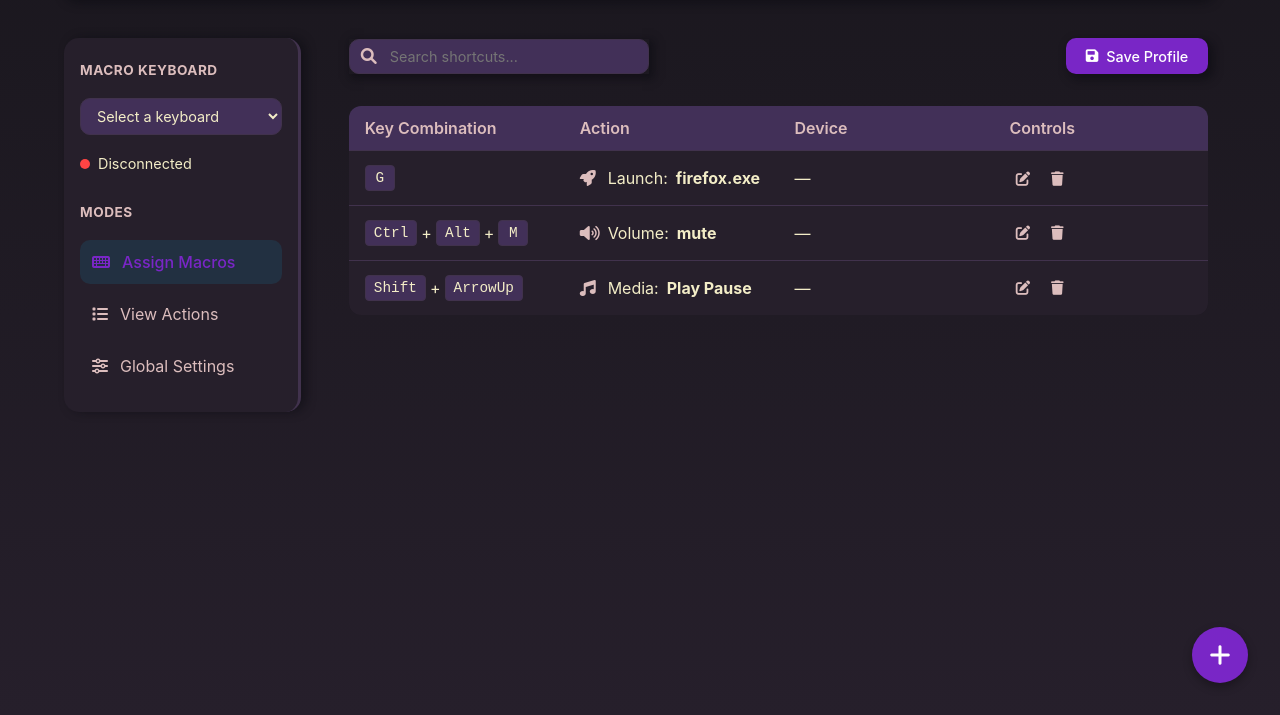
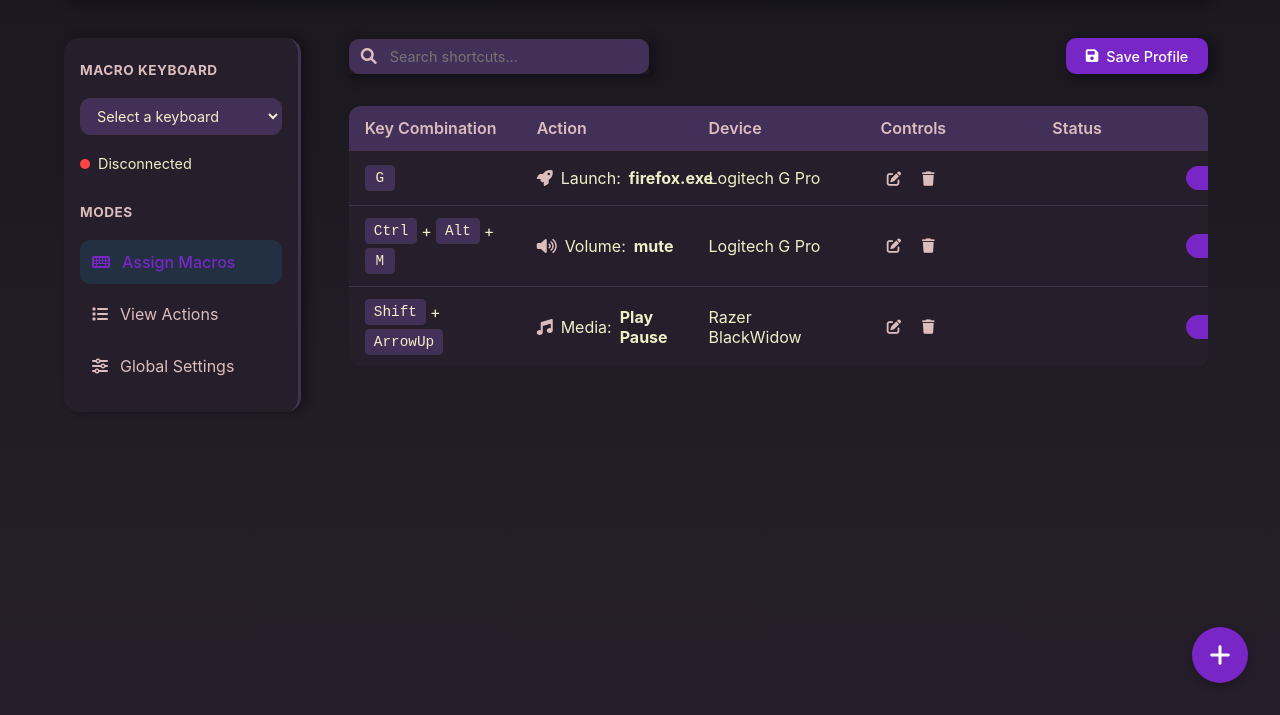
Before and after one commit to Mr-Niloy/ColdKeys, a plain HTML site: page gui/index.html in a window 1280 px wide. Shown: the part 85-800 px from the top of the page. Drawn offline with Linux system fonts and the light colour scheme.

Commit message:
added a eneble status for hotkey

```diff
--- a/gui/index.html
+++ b/gui/index.html
@@ -76,14 +76,16 @@
         <!-- assign-macros (initaially visible)-->
         <section id="assign-macros-panel" class="panel">
           <table class="shortcut-table">
-            <thead>
+           <thead>
               <tr>
                 <th class="key-column">Key Combination</th>
                 <th class="action-column">Action</th>
                 <th class="device-column">Device</th>
                 <th class="controls-column">Controls</th>
+                <th class="status-column">Status</th> <!-- ✅ NEW -->
               </tr>
             </thead>
+
             <tbody class="shortcuts-container">
               <!-- Shortcut rows will be injected here -->
               <tr class="empty-state">
--- a/gui/script.js
+++ b/gui/script.js
@@ -177,6 +177,7 @@ function updateDeviceSelector() {
     option.textContent = device.name;
     deviceSelector.appendChild(option);
   });
+  renderShortcuts();
 }
 
 // Handle device selection change
@@ -242,6 +243,7 @@ function loadProfile(profileName) {
         key: "G",
         modifiers: [],
         deviceId: "keyboard1",
+        status: true,
         actionType: "launch",
         action: { path: "C:\\Program Files\\Mozilla Firefox\\firefox.exe" },
       },
@@ -258,6 +260,7 @@ function loadProfile(profileName) {
         key: "ArrowUp",
         modifiers: ["Shift"],
         deviceId: "keyboard2",
+        status: true,
         actionType: "media",
         action: { command: "play_pause" },
       },
@@ -269,6 +272,7 @@ function loadProfile(profileName) {
         key: "F",
         modifiers: [],
         deviceId: "keyboard1",
+        status: false,
         actionType: "hotkey",
         action: { keys: "Ctrl+F" },
       },
@@ -277,6 +281,7 @@ function loadProfile(profileName) {
         key: "V",
         modifiers: [],
         deviceId: "keyboard1",
+        status: true,
         actionType: "launch",
         action: { path: "C:\\Program Files\\Steam\\steam.exe" },
       },
@@ -288,6 +293,7 @@ function loadProfile(profileName) {
         key: "C",
         modifiers: [],
         deviceId: "keyboard1",
+        status: true,
         actionType: "launch",
         action: {
           path: "C:\\Program Files\\Microsoft Office\\root\\Office16\\OUTLOOK.EXE",
@@ -298,6 +304,7 @@ function loadProfile(profileName) {
         key: "W",
         modifiers: [],
         deviceId: "keyboard1",
+        status: false,
         actionType: "launch",
         action: {
           path: "C:\\Program Files\\Microsoft Office\\root\\Office16\\WINWORD.EXE",
@@ -316,7 +323,9 @@ function renderShortcuts() {
   const emptyState = shortcutsContainer.querySelector(".empty-state");
 
   // Remove all rows except the empty state row
-  shortcutsContainer.querySelectorAll("tr.shortcut-item").forEach((row) => row.remove());
+  shortcutsContainer
+    .querySelectorAll("tr.shortcut-item")
+    .forEach((row) => row.remove());
 
   if (shortcuts.length === 0) {
     emptyState.classList.remove("hidden");
@@ -329,7 +338,6 @@ function renderShortcuts() {
     });
   }
 }
-
 
 // Create a shortcut list item element
 function createShortcutElement(shortcut) {
@@ -370,7 +378,9 @@ function createShortcutElement(shortcut) {
   switch (shortcut.actionType) {
     case "launch":
       actionIcon.classList.add("fa-rocket");
-      actionDesc.innerHTML += `Launch: <strong>${getFileNameFromPath(shortcut.action.path)}</strong>`;
+      actionDesc.innerHTML += `Launch: <strong>${getFileNameFromPath(
+        shortcut.action.path
+      )}</strong>`;
       break;
     case "hotkey":
       actionIcon.classList.add("fa-keyboard");
@@ -382,15 +392,20 @@ function createShortcutElement(shortcut) {
       break;
     case "media":
       actionIcon.classList.add("fa-music");
-      actionDesc.innerHTML += `Media: <strong>${formatCommand(shortcut.action.command)}</strong>`;
+      actionDesc.innerHTML += `Media: <strong>${formatCommand(
+        shortcut.action.command
+      )}</strong>`;
       break;
     case "script":
       actionIcon.classList.add("fa-code");
-      actionDesc.innerHTML += `Script: <strong>${getFileNameFromPath(shortcut.action.path)}</strong>`;
+      actionDesc.innerHTML += `Script: <strong>${getFileNameFromPath(
+        shortcut.action.path
+      )}</strong>`;
       break;
   }
   actionDesc.prepend(actionIcon);
   actionCell.appendChild(actionDesc);
+  console.log(shortcut);
 
   // === Device (optional, placeholder) ===
   const deviceCell = document.createElement("td");
@@ -415,11 +430,36 @@ function createShortcutElement(shortcut) {
   controls.appendChild(deleteButton);
   controlCell.appendChild(controls);
 
+  // === Status Toggle ===
+  const statusCell = document.createElement("td");
+  const toggleWrapper = document.createElement("div");
+  toggleWrapper.className = "setting-control";
+
+  const toggleLabel = document.createElement("label");
+  toggleLabel.className = "toggle";
+
+  const checkbox = document.createElement("input");
+  checkbox.type = "checkbox";
+  checkbox.checked = shortcut.status !== false;
+  checkbox.addEventListener("change", () => {
+    shortcut.status = checkbox.checked;
+    // Optional: persist the status change or trigger any effect
+  });
+
+  const slider = document.createElement("span");
+  slider.className = "toggle-slider";
+
+  toggleLabel.appendChild(checkbox);
+  toggleLabel.appendChild(slider);
+  toggleWrapper.appendChild(toggleLabel);
+  statusCell.appendChild(toggleWrapper);
+
   // Append all cells to the row
   row.appendChild(keyCell);
   row.appendChild(actionCell);
   row.appendChild(deviceCell);
   row.appendChild(controlCell);
+  row.appendChild(statusCell); // ✅ NEW
 
   return row;
 }
@@ -428,7 +468,7 @@ function createShortcutElement(shortcut) {
 function getDeviceNameById(deviceId) {
   console.log(deviceId);
 
-  const device = keyboardDevices.find(dev => dev.id === deviceId);
+  const device = keyboardDevices.find((dev) => dev.id === deviceId);
   return device ? device.name : "—";
 }
 
```
